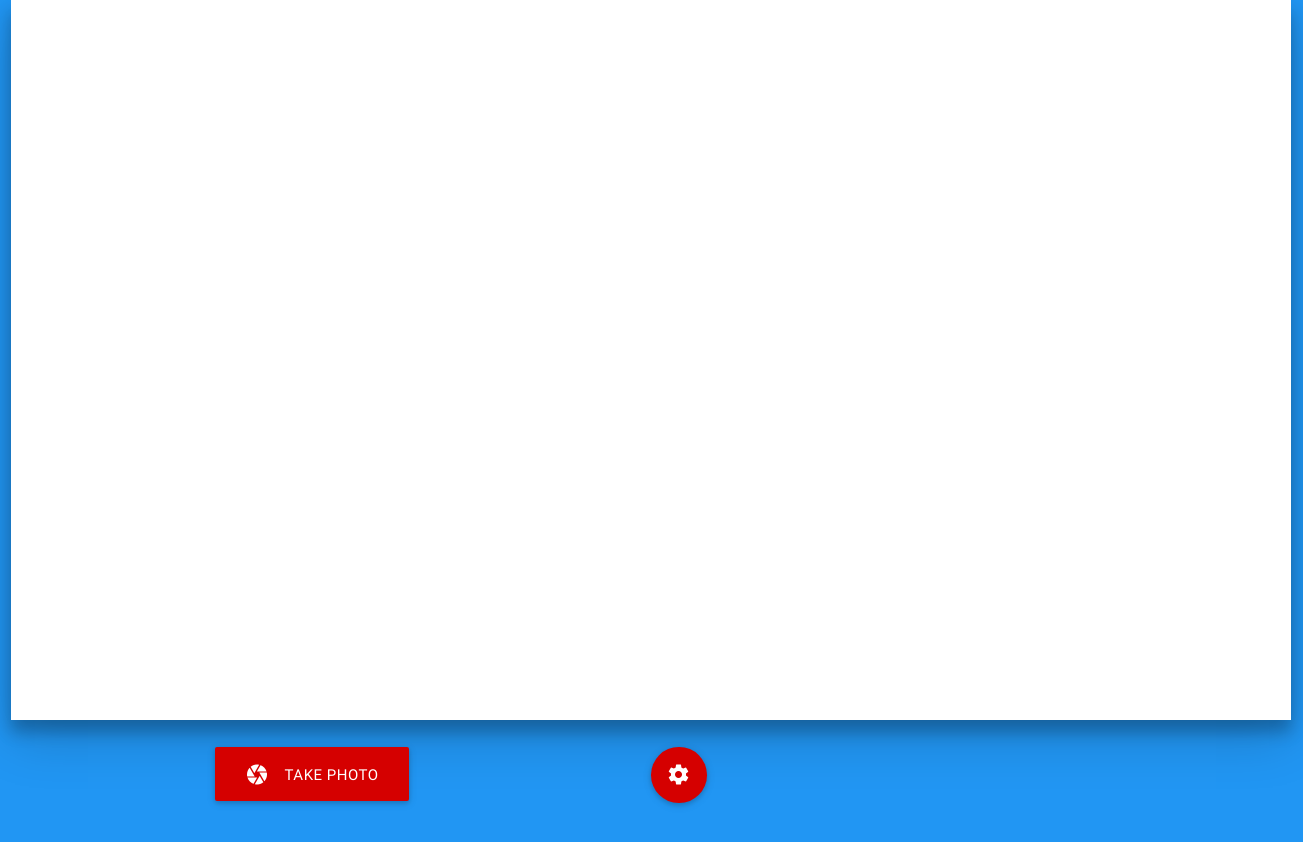
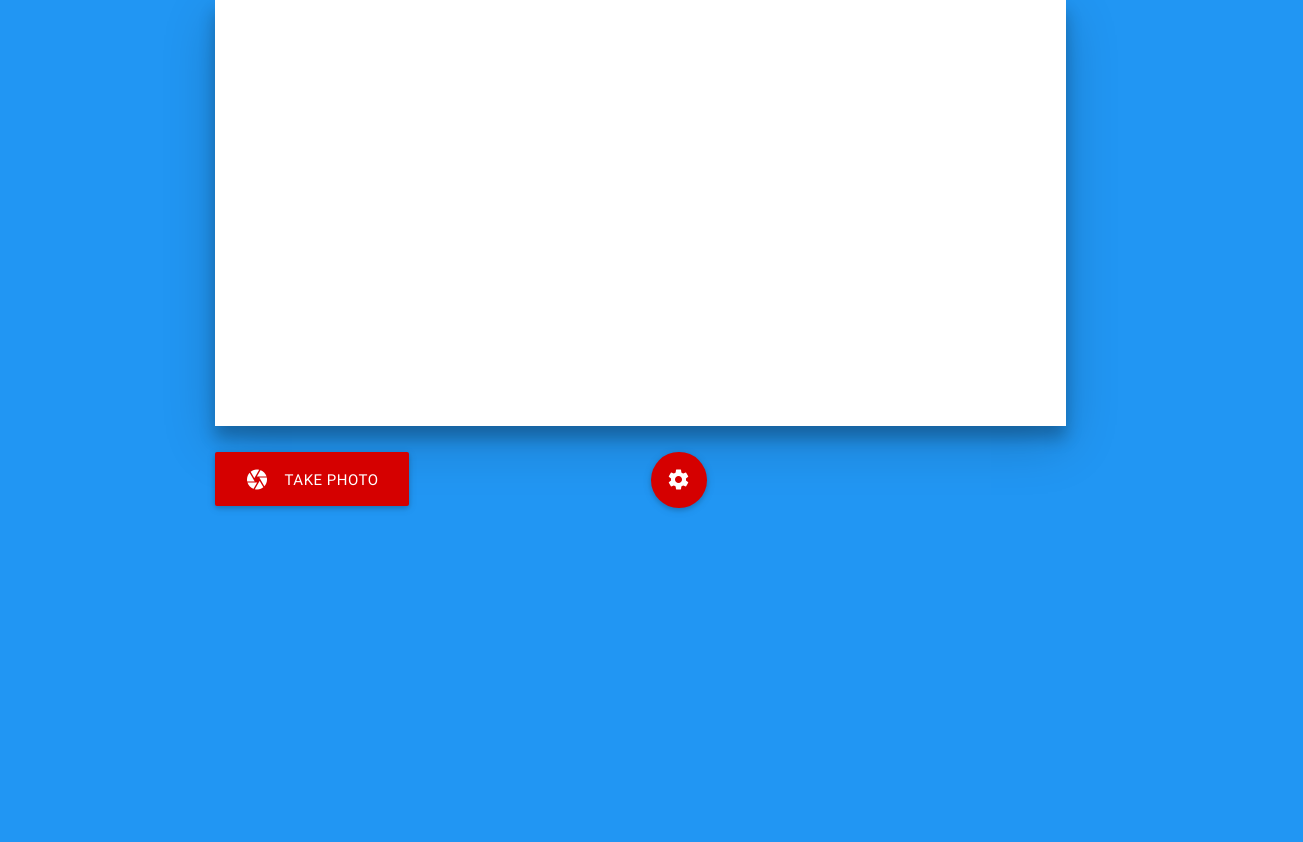
Before and after one commit to martinrojas/photobooth, a browser extension: page app/index.html in a window 1280 px wide. Shown: the whole page, 1303 px wide, since content can reach past the window. After the commit the page ends 800 px from the top, so only its background shows below. Drawn offline with Linux system fonts and the light colour scheme.

```diff
--- a/app/css/booth.css
+++ b/app/css/booth.css
@@ -7,8 +7,7 @@
 	-webkit-flex-direction: column;
 }
 video {
-	width: 1280px;
-	height: 720px;
+	width: 100%;
 	background: white;
 }
 
--- a/app/index.html
+++ b/app/index.html
@@ -14,11 +14,13 @@
 	</head>
 
 	<body class="blue ">
+	<div class="container">
 		<div class="row">
 			<div class="col s12">
 				<video id="feed" autoplay class="z-depth-3"></video>
 			</div>
 		</div>
+	</div>
 		<div class="container">
 			<div class="row">
 				<div class="col s6">
```
Also changed, not shown: README.md.
